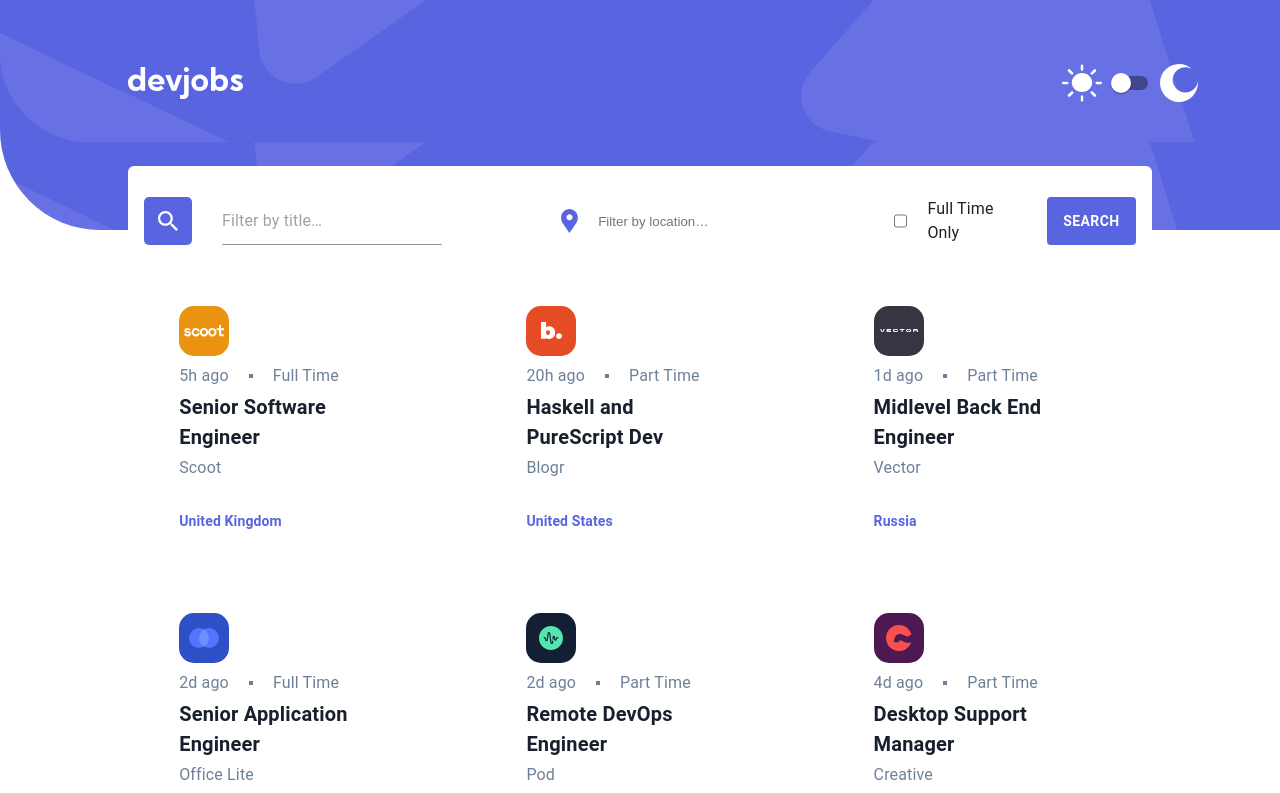
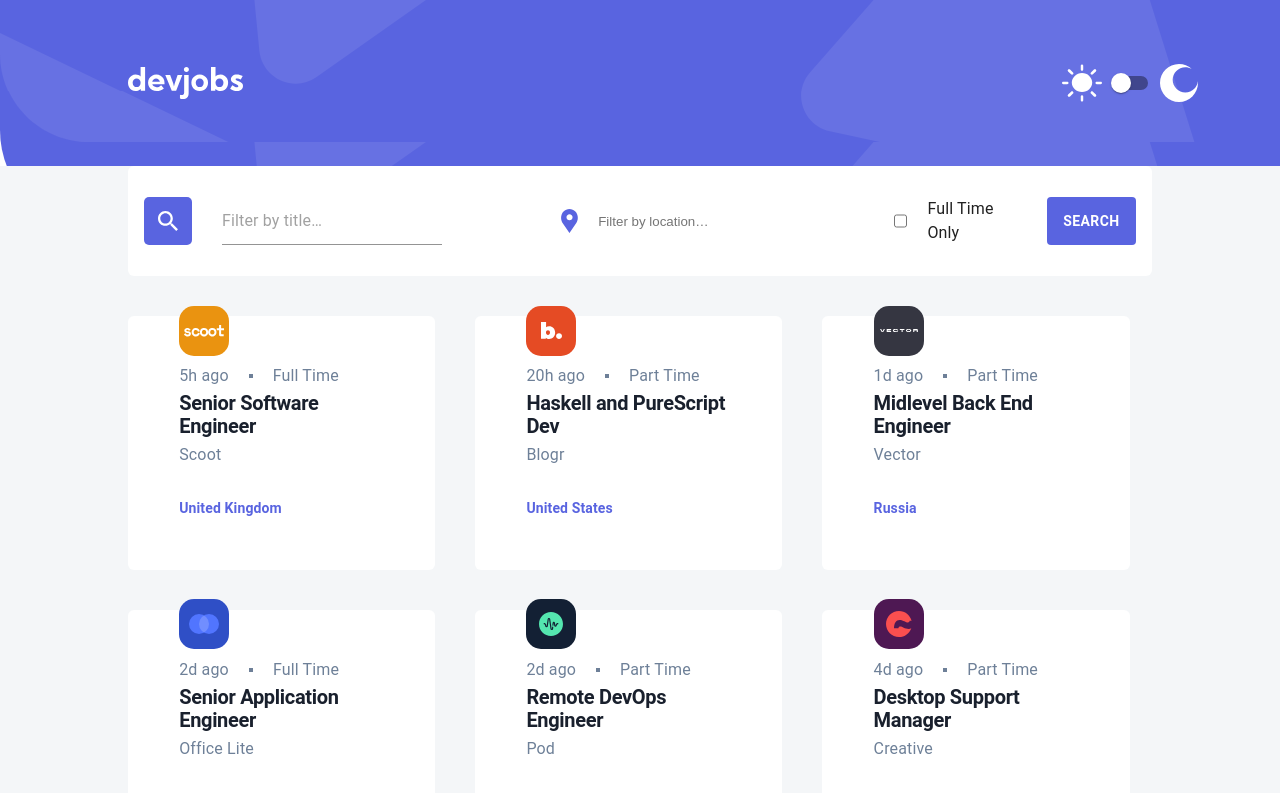
Before and after one commit to teonateona12/Dev-jobs, a Next.js app: page / in a window 1280 px wide. Shown: the top 793 px of the page. Built offline with nearby package versions, Linux system fonts and the light colour scheme.

Commit message:
feat: add dark mode

```diff
--- a/components/Filter/Filter.tsx
+++ b/components/Filter/Filter.tsx
@@ -8,7 +8,7 @@ import {
   updatefullTime,
 } from "@/store/searchSlice";
 
-export default function Filter() {
+export default function Filter({ activeTheme }: any) {
   const dispatch = useDispatch();
   const [input, setInput] = useState<string>("");
   const [location, setLocation] = useState<string>("");
@@ -24,8 +24,12 @@ export default function Filter() {
     }
   };
   return (
-    <>
-      <FilterDiv>
+    <Box>
+      <FilterDiv
+        sx={{
+          backgroundColor: activeTheme.palette.secondary.main,
+        }}
+      >
         <FilterCont>
           <Input
             sx={{
@@ -90,14 +94,21 @@ export default function Filter() {
       </FilterDiv>
       {modal && (
         <ModalBackground ref={modalElement} onClick={handleModal}>
-          <ModalDiv>
+          <ModalDiv
+            sx={{
+              backgroundColor: activeTheme.palette.secondary.main,
+            }}
+          >
             <SearchLocationDiv>
               <Box component="img" src="assets/searchLocation.svg" />
-              <input
+              <Input
+                sx={{
+                  backgroundColor: activeTheme.palette.secondary.main,
+                }}
                 onChange={(e) => setLocation(e.target.value)}
                 type="text"
                 placeholder="Filter by location…"
-              ></input>
+              ></Input>
             </SearchLocationDiv>
             <Box
               sx={{
@@ -130,12 +141,11 @@ export default function Filter() {
           </ModalDiv>
         </ModalBackground>
       )}
-    </>
+    </Box>
   );
 }
 
 const FilterDiv = styled(Box)(() => ({
-  backgroundColor: " #FFFFFF",
   width: "80%",
   margin: "auto",
   padding: "16px",
@@ -150,6 +160,7 @@ const ModalBackground = styled(Box)(() => ({
   width: "100vw",
   height: "100vh",
   backgroundColor: "rgba(0, 0, 0, 0.5)",
+
   position: "absolute",
   display: "flex",
   justifyContent: "center",
@@ -158,7 +169,6 @@ const ModalBackground = styled(Box)(() => ({
 }));
 
 const ModalDiv = styled(Box)(() => ({
-  backgroundColor: " #FFFFFF",
   width: "80%",
   borderRadius: "6px",
 }));
--- a/components/Header/Header.tsx
+++ b/components/Header/Header.tsx
@@ -1,8 +1,10 @@
 import React from "react";
-import { Box, Switch } from "@mui/material";
+import { Box, Button, Switch } from "@mui/material";
 import { HeaderDiv } from "./style";
-
-export default function Header() {
+type HomeProps = {
+  toggleTheme?: React.MouseEventHandler<HTMLButtonElement>;
+};
+export default function Header(props: HomeProps) {
   return (
     <HeaderDiv
       sx={{
@@ -23,7 +25,7 @@ export default function Header() {
         }}
       >
         <Box component="img" src="assets/logos/light.svg" />
-        <Switch></Switch>
+        <Switch onClick={props.toggleTheme} color={"info"}></Switch>
         <Box component="img" src="assets/logos/dark.svg" />
       </Box>
     </HeaderDiv>
--- a/package.json
+++ b/package.json
@@ -10,8 +10,9 @@
   },
   "dependencies": {
     "@emotion/react": "^11.10.6",
+    "@emotion/server": "^11.10.0",
     "@emotion/styled": "^11.10.6",
-    "@mui/material": "^5.11.15",
+    "@mui/material": "^5.11.16",
     "@mui/styled-engine-sc": "^5.11.11",
     "@reduxjs/toolkit": "^1.9.3",
     "@types/node": "18.15.11",
--- a/pages/_app.tsx
+++ b/pages/_app.tsx
@@ -4,15 +4,68 @@ import CssBaseline from "@mui/material/CssBaseline";
 import { Provider } from "react-redux";
 import store from "../store/redux";
 import Header from "../components/Header/Header";
+import { ThemeProvider, createTheme } from "@mui/material/styles";
+import React from "react";
+import { useState, useEffect } from "react";
+
+const lightTheme = createTheme({
+  palette: {
+    mode: "light",
+    primary: {
+      main: "#F4F6F8",
+    },
+    secondary: {
+      main: "#FFFFFF",
+    },
+  },
+  typography: {
+    h1: {
+      color: "#19202D",
+    },
+  },
+});
+
+const darkTheme = createTheme({
+  palette: {
+    mode: "dark",
+    primary: {
+      main: "#121721",
+    },
+    secondary: {
+      main: "#19202D",
+    },
+  },
+  typography: {
+    h1: {
+      color: "#FFFFFF",
+    },
+  },
+});
+function getActiveTheme(themeMode: "light" | "dark") {
+  return themeMode === "light" ? lightTheme : darkTheme;
+}
 
 export default function App({ Component, pageProps }: AppProps) {
+  const [activeTheme, setActiveTheme] = useState(lightTheme);
+  const [selectedTheme, setSelectedTheme] = useState<"light" | "dark">("light");
+  const toggleTheme: any = () => {
+    const desiredTheme = selectedTheme === "light" ? "dark" : "light";
+    setSelectedTheme(desiredTheme);
+  };
+
+  useEffect(() => {
+    setActiveTheme(getActiveTheme(selectedTheme));
+  }, [selectedTheme]);
+
   return (
     <>
-      <Provider store={store}>
-        <Header />
-        <CssBaseline />
-        <Component {...pageProps} />
-      </Provider>
+      <ThemeProvider theme={activeTheme}>
+        <Provider store={store}>
+          <Header toggleTheme={toggleTheme} />
+          <CssBaseline />
+          <Component {...pageProps} activeTheme={activeTheme} />
+        </Provider>
+      </ThemeProvider>
     </>
   );
 }
--- a/pages/_document.tsx
+++ b/pages/_document.tsx
@@ -1,4 +1,4 @@
-import { Html, Head, Main, NextScript } from 'next/document'
+import { Html, Head, Main, NextScript } from "next/document";
 
 export default function Document() {
   return (
@@ -9,5 +9,5 @@ export default function Document() {
         <NextScript />
       </body>
     </Html>
-  )
+  );
 }
--- a/pages/index.tsx
+++ b/pages/index.tsx
@@ -5,9 +5,9 @@ import { Box, Typography } from "@mui/material";
 import styled from "@emotion/styled";
 import { useRouter } from "next/router";
 
-export default function Home() {
+export default function Home({ activeTheme }: any) {
+  console.log(activeTheme);
   const router = useRouter();
-
   const inputValue = useSelector(
     (store: { search: { input: string } }) => store.search.input
   );
@@ -40,8 +40,12 @@ export default function Home() {
   const filteredArray = filter();
 
   return (
-    <Box>
-      <Filter />
+    <Box
+      sx={{
+        backgroundColor: activeTheme.palette.primary.main,
+      }}
+    >
+      <Filter activeTheme={activeTheme} />
       <AllJobsContainer>
         {filteredArray.map((item, index) => (
           <JobContainer
@@ -49,6 +53,7 @@ export default function Home() {
             onClick={() => router.push(`${item.company}`)}
             sx={{
               width: { xs: "100%", md: "47%", lg: "30%" },
+              backgroundColor: activeTheme.palette.secondary.main,
             }}
           >
             <LogoContainer
@@ -63,7 +68,7 @@ export default function Home() {
               <OvalContainer></OvalContainer>
               <GreyText>{item.contract}</GreyText>
             </TimeContainer>
-            <PositionText>{item.position}</PositionText>
+            <PositionText variant="h1">{item.position}</PositionText>
             <GreyText>{item.company}</GreyText>
             <LocationText>{item.location}</LocationText>
           </JobContainer>
@@ -73,7 +78,6 @@ export default function Home() {
   );
 }
 const JobContainer = styled(Box)(() => ({
-  backgroundColor: "#FFFFFF",
   padding: "0 5% 5% 5%",
   borderRadius: "6px",
 }));
@@ -109,7 +113,6 @@ const GreyText = styled(Typography)(() => ({
 }));
 
 const PositionText = styled(Typography)(() => ({
-  color: "#19202D",
   fontSize: "20px",
   fontWeight: "700",
   margin: "2% 0",
--- a/styles/globals.css
+++ b/styles/globals.css
@@ -1,111 +1,3 @@
-/* :root {
-  --max-width: 1100px;
-  --border-radius: 12px;
-  --font-mono: ui-monospace, Menlo, Monaco, "Cascadia Mono", "Segoe UI Mono",
-    "Roboto Mono", "Oxygen Mono", "Ubuntu Monospace", "Source Code Pro",
-    "Fira Mono", "Droid Sans Mono", "Courier New", monospace;
-
-  --foreground-rgb: 0, 0, 0;
-  --background-start-rgb: 214, 219, 220;
-  --background-end-rgb: 255, 255, 255;
-
-  --primary-glow: conic-gradient(
-    from 180deg at 50% 50%,
-    #16abff33 0deg,
-    #0885ff33 55deg,
-    #54d6ff33 120deg,
-    #0071ff33 160deg,
-    transparent 360deg
-  );
-  --secondary-glow: radial-gradient(
-    rgba(255, 255, 255, 1),
-    rgba(255, 255, 255, 0)
-  );
-
-  --tile-start-rgb: 239, 245, 249;
-  --tile-end-rgb: 228, 232, 233;
-  --tile-border: conic-gradient(
-    #00000080,
-    #00000040,
-    #00000030,
-    #00000020,
-    #00000010,
-    #00000010,
-    #00000080
-  );
-
-  --callout-rgb: 238, 240, 241;
-  --callout-border-rgb: 172, 175, 176;
-  --card-rgb: 180, 185, 188;
-  --card-border-rgb: 131, 134, 135;
-}
-
-@media (prefers-color-scheme: dark) {
-  :root {
-    --foreground-rgb: 255, 255, 255;
-    --background-start-rgb: 0, 0, 0;
-    --background-end-rgb: 0, 0, 0;
-
-    --primary-glow: radial-gradient(rgba(1, 65, 255, 0.4), rgba(1, 65, 255, 0));
-    --secondary-glow: linear-gradient(
-      to bottom right,
-      rgba(1, 65, 255, 0),
-      rgba(1, 65, 255, 0),
-      rgba(1, 65, 255, 0.3)
-    );
-
-    --tile-start-rgb: 2, 13, 46;
-    --tile-end-rgb: 2, 5, 19;
-    --tile-border: conic-gradient(
-      #ffffff80,
-      #ffffff40,
-      #ffffff30,
-      #ffffff20,
-      #ffffff10,
-      #ffffff10,
-      #ffffff80
-    );
-
-    --callout-rgb: 20, 20, 20;
-    --callout-border-rgb: 108, 108, 108;
-    --card-rgb: 100, 100, 100;
-    --card-border-rgb: 200, 200, 200;
-  }
-}
-
-* {
-  box-sizing: border-box;
-  padding: 0;
-  margin: 0;
-}
-
-html,
-body {
-  max-width: 100vw;
-  overflow-x: hidden;
-}
-
-body {
-  color: rgb(var(--foreground-rgb));
-  background: linear-gradient(
-      to bottom,
-      transparent,
-      rgb(var(--background-end-rgb))
-    )
-    rgb(var(--background-start-rgb));
-}
-
-a {
-  color: inherit;
-  text-decoration: none;
-}
-
-@media (prefers-color-scheme: dark) {
-  html {
-    color-scheme: dark;
-  }
-} */
-
 * {
   box-sizing: border-box;
   padding: 0;
@@ -113,7 +5,3 @@ a {
   border: none;
   text-decoration: none;
 }
-body {
-  background-color: #f4f6f8;
-  padding-bottom: 10%;
-}
--- a/styles/style.ts
+++ b/styles/style.ts
@@ -2,7 +2,6 @@ import styled from "@emotion/styled";
 import { Box, Button, Typography } from "@mui/material";
 
 export const CompanyDiv = styled(Box)(() => ({
-  backgroundColor: "#FFFFFF",
   borderRadius: "6px",
   margin: "auto",
   marginTop: "-5%",
@@ -29,7 +28,6 @@ export const SiteButton = styled(Button)(() => ({
 export const CompanyName = styled(Typography)(() => ({
   fontSize: "20px",
   fontWeight: "700",
-  color: "#19202D",
 }));
 
 export const CompanySite = styled(Typography)(() => ({
@@ -39,7 +37,6 @@ export const CompanySite = styled(Typography)(() => ({
 }));
 
 export const JobDiv = styled(Box)(() => ({
-  backgroundColor: "#FFFFFF",
   borderRadius: "6px",
   width: "80%",
   margin: "auto",
@@ -66,7 +63,6 @@ export const OvalContainer = styled(Box)(() => ({
 }));
 
 export const PositionText = styled(Typography)(() => ({
-  color: "#19202D",
   fontSize: "20px",
   fontWeight: "700",
   margin: "2% 0",
@@ -94,13 +90,11 @@ export const Description = styled(Typography)(() => ({
 }));
 
 export const Requirements = styled(Typography)(() => ({
-  color: "#19202D",
   fontSize: "20px",
   fontWeight: "700",
 }));
 
 export const ApplyButtonDiv = styled(Box)(() => ({
-  backgroundColor: "#FFFFFF",
   borderRadius: "6px",
   padding: "5%",
   marginTop: "5%",
```
Also changed, not shown: pages/[id]/index.tsx (+19 -10 lines), 1 other file (tests, documents, lock files or other folders).
